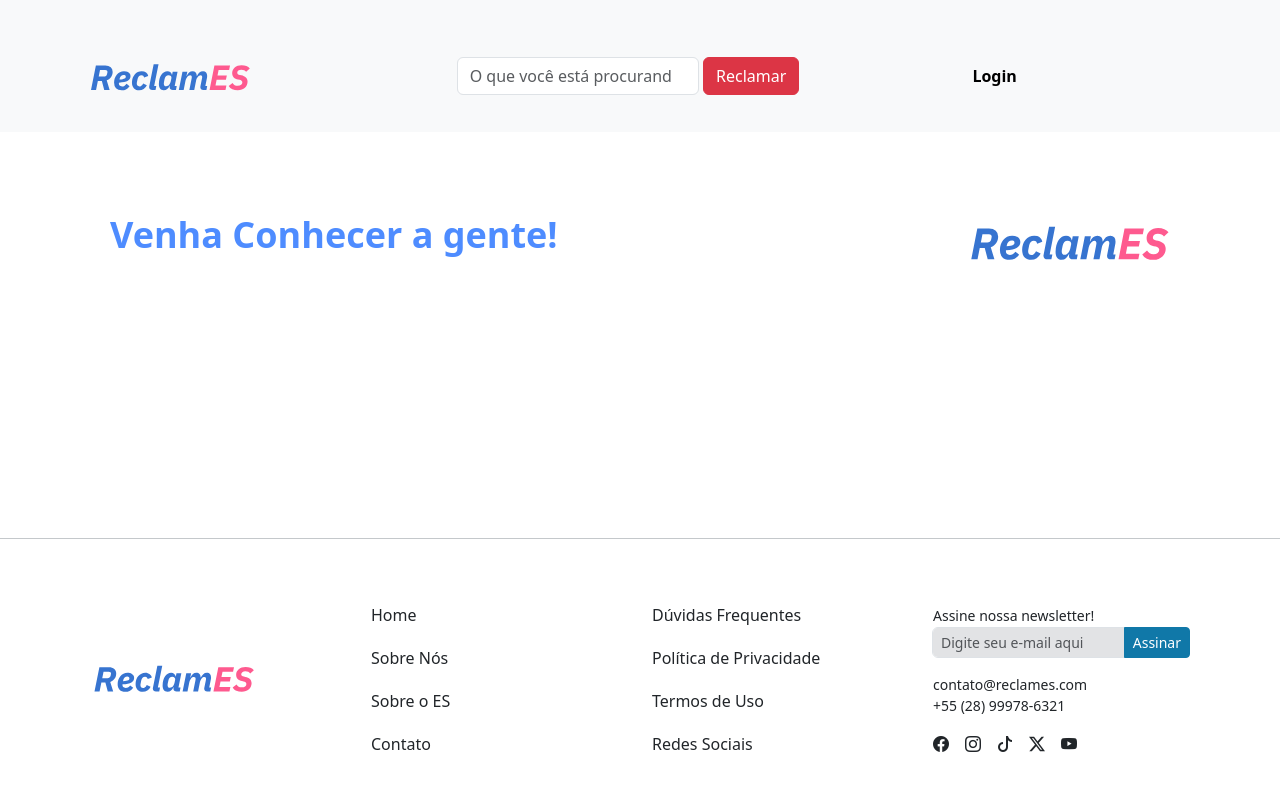
After one commit to ComputerPhilosophe/Reclames, a FastAPI app: template templates/main/pages/sobre_nos.html in a window 1280 px wide. The commit adds this page. Run offline with FastAPI, Linux system fonts and the light colour scheme; the template is opened without the code that fills it, so the values that code supplies are empty; some libraries are stand-ins or nearby versions.

Commit message:
finalmente versão 3

```diff
--- a/routes/main_routes.py
+++ b/routes/main_routes.py
@@ -10,3 +10,7 @@ templates = obter_jinja_templates("templates/main")
 @router.get("/", response_class=HTMLResponse)
 async def get_root(request: Request):
     return templates.TemplateResponse("pages/index.html", {"request": request})
+
+@router.get("/sobre_nos", response_class=HTMLResponse)
+async def get_root(request: Request):
+    return templates.TemplateResponse("pages/sobre_nos.html", {"request": request})
--- /dev/null
+++ b/templates/main/pages/sobre_nos.html
@@ -0,0 +1,62 @@
+{% extends "pages/base.html" %}
+{% block subtitulo %}Principal{% endblock %}
+{% block conteudo %}
+<style>
+    .body{
+         background: linear-gradient(to bottom, #00A6FF, #ffffff);
+         background-attachment: fixed;
+         background-size: cover;
+         margin: 0;
+         padding: 0;
+
+    }
+
+    .container {
+        display: flex;
+        justify-content: space-between;
+        align-items: center;
+        margin-top: 20px;
+        padding: 20px;
+    }
+
+    .logo {
+        width: 200px;
+        height: auto;
+        max-width: 50%;
+    }
+
+    .texto-azul {
+        font-size: 36px;
+        font-weight: bold;
+        color: #4e8cff;
+    }
+
+    .main {
+        display: flex;
+        justify-content: center;
+        align-items: center;
+        height: calc(100vh - 200px);
+        padding: 20px;
+        flex-direction: column;
+        text-align: center;
+    }
+
+    .contato-texto {
+        max-width: 70%;
+        margin-top: 20px;
+    }
+
+</style>
+
+<div class="container">
+    <p class="texto-azul">Venha Conhecer a gente!</p>
+    <img src="/static/img/logo.svg" alt="Logo da sua empresa" class="logo">
+</div>
+
+<main>
+    <div class="contato-texto">
+        <h1></h1>
+        <p></p>
+    </div>
+</main>
+{% endblock %}
--- a/templates/shared/includes/footer.html
+++ b/templates/shared/includes/footer.html
@@ -1,5 +1,78 @@
-<footer class="bg-dark text-white text-center p-3 mt-auto">
-    <p class="lead mb-0">SeuSite.com &reg;</p>
-    <p class="lead mb-0">Copyright &copy; 2024</p>
-    <p class="lead">Todos os direitos reservados</p>
+
+<footer class="p-4 bg-white mt-auto border-top border-1 border-secondary-subtle">
+    <div class="container">
+        <div class="row row-cols-4 align-items-stretch">
+            <div class="col">
+                <div class="h-100 d-flex flex-column justify-content-center">
+                    <img src="/static/img/logo_reclames.svg" alt="logotipo" width="65%">
+                </div>
+            </div>
+            <div class="col">
+                <div class="h-100">
+                    <nav class="h-100 d-flex flex-column justify-content-between gap-2">
+                        <a href="/" class="nav-link">Home</a>
+                        <a href="/sobre_nos" class="nav-link">Sobre Nós</a>
+                        <a href="/sobre_es" class="nav-link">Sobre o ES</a>
+                        <a href="/contato" class="nav-link">Contato</a>
+                    </nav>
+                </div>
+            </div>
+            <div class="col">
+                <div class="h-100">
+                    <nav class="h-100 d-flex flex-column justify-content-between gap-2">
+                        <a href="/duvidas_frequentes" class="nav-link">Dúvidas Frequentes</a>
+                        <a href="/" class="nav-link">Política de Privacidade</a>
+                        <a href="/" class="nav-link">Termos de Uso</a>
+                        <a href="/" class="nav-link">Redes Sociais</a>
+                    </nav>
+                </div>
+            </div>
+            <div class="col">
+                <div class="h-100 d-flex flex-column justify-content-between gap-3">
+                    <form action="/cadastrarnews" method="post">
+                        <div class="text-start">
+                            <label for="email" class="small">Assine nossa newsletter!</label>
+                            <div class="input-group input-group-sm">
+                                <style>
+                                    .btn-primary.dark {
+                                        --bs-btn-bg: #1078A8 !important;
+                                        --bs-btn-border-color: #1078A8 !important;
+                                        --bs-btn-hover-color: #fff;
+                                        --bs-btn-hover-bg: #196588 !important;
+                                        --bs-btn-hover-border-color: #196588 !important;
+                                    }
+                                </style>
+                                <input type="email" class="form-control bg-secondary-subtle rounded-start-2"
+                                    placeholder="Digite seu e-mail aqui" id="email" />
+                                <button class="btn btn-primary dark" type="submit">
+                                    Assinar
+                                </button>
+                            </div>
+                        </div>
+                    </form>
+                    <div class="text-start small">
+                        <a href="mailto:contato@reclames.com" class="nav-link">contato@reclames.com</a>
+                        <a href="tel:+5528999786321" class="nav-link">+55 (28) 99978-6321</a>
+                    </div>
+                    <div class="d-flex gap-3 justify-content-start">
+                        <a href="/" class="text-decoration-none text-dark">
+                            <i class="bi bi-facebook"></i>
+                        </a>
+                        <a href="/" class="text-decoration-none text-dark">
+                            <i class="bi bi-instagram"></i>
+                        </a>
+                        <a href="/" class="text-decoration-none text-dark">
+                            <i class="bi bi-tiktok"></i>
+                        </a>
+                        <a href="/" class="text-decoration-none text-dark">
+                            <i class="bi bi-twitter-x"></i>
+                        </a>
+                        <a href="/" class="text-decoration-none text-dark">
+                            <i class="bi bi-youtube"></i>
+                        </a>
+                    </div>
+                </div>
+            </div>
+        </div>
+    </div>
 </footer>
--- a/templates/shared/includes/header.html
+++ b/templates/shared/includes/header.html
@@ -1,40 +1,26 @@
-<nav class="navbar navbar-expand-lg bg-body-secondary">
+<header>
+    <nav class="navbar navbar-expand-lg navbar-light bg-light">
         <div class="container">
+            <div class="row w-100 align-items-center">
+                <div class="col-4">
                     <a class="navbar-brand" href="/">
-            <img src="/static/img/favicon.svg" style="height: 64px;">
-        </a>
-        <button class="navbar-toggler" type="button" data-bs-toggle="collapse" data-bs-target="#menuPrincipal">
+                        <img src="/static/img/logo.svg" height="30 px" alt="ReclamES Logo"> </a>
+                    <button class="navbar-toggler d-lg-none" type="button" data-bs-toggle="collapse"
+                        data-bs-target="#menuPrincipal">
                         <span class="navbar-toggler-icon"></span>
                     </button>
-        {% set pagina_atual = request.url.path %}
-        <div class="collapse navbar-collapse" id="menuPrincipal">
-            <ul class="navbar-nav me-auto mb-2 mb-lg-0">
-                <li class="nav-item">
-                    <a class="nav-link {{ 'active' if pagina_atual == '/' }}" href="/">Principal</a>
-                </li>
-                <li class="nav-item">
-                    <a class="nav-link {{ 'active' if pagina_atual == '/contato' }}" href="/contato">Contato</a>
-                </li>
-                <li class="nav-item">
-                    <a class="nav-link {{ 'active' if pagina_atual == '/cadastro' }}" href="/cadastro">Quero me cadastrar!</a>
-                </li>
-                <li class="nav-item">
-                    <a class="nav-link {{ 'active' if pagina_atual == '/entrar' }}" href="/entrar">Entrar</a>
-                </li>
-                <li class="nav-item dropdown">
-                    <a class="nav-link dropdown-toggle" href="#" role="button" data-bs-toggle="dropdown">
-                        Olá, <b>Fulano de Tal</b>.
-                    </a>
-                    <ul class="dropdown-menu">
-                        <li><a class="dropdown-item  {{ 'active' if pagina_atual == '/usuario/cadastro' }}" href="/usuario/cadastro">Meu Cadastro</a></li>
-                        <li><a class="dropdown-item  {{ 'active' if pagina_atual == '/usuario/senha' }}" href="/usuario/senha">Alterar Senha</a></li>
-                        <li>
-                            <hr class="dropdown-divider">
-                        </li>
-                        <li><a class="dropdown-item" href="/usuario/sair">Sair</a></li>
-                    </ul>
-                </li>
-            </ul>
+                </div>
+                <div class="col-4">
+                    <form class="d-flex justify-content-center" role="search">
+                        <input class="form-control me-sm-1" type="search" placeholder="O que você está procurando?"
+                            aria-label="Search">
+                        <button class="btn btn-danger button" type="submit">Reclamar</button>
+                    </form>
+                </div>
+                <div class="col-4">
+                    <a class="nav-link text-bg-light p-3 text-center" href="/login"><b>Login</b></a>
+                </div>
             </div>
         </div>
     </nav>
+</header>
--- a/templates/shared/pages/base.html
+++ b/templates/shared/pages/base.html
@@ -8,7 +8,7 @@
     <link rel="stylesheet" href="/static/lib/bootstrap/bootstrap.min.css">
     <link rel="stylesheet" href="/static/lib/bootstrap-icons/font/bootstrap-icons.min.css">
     <link rel="stylesheet" href="/static/css/estilos.css">
-    <title>SeuSite.com :: {% block subtitulo %}{% endblock %}</title>
+    <title>ReclamES :: {% block subtitulo %}{% endblock %}</title>
 </head>
 
 <body class="d-flex flex-column min-vh-100">
```
Also changed, not shown: templates/main/pages/index.html (+10 -28 lines). Lines whose indentation alone changed are shown as unchanged.
